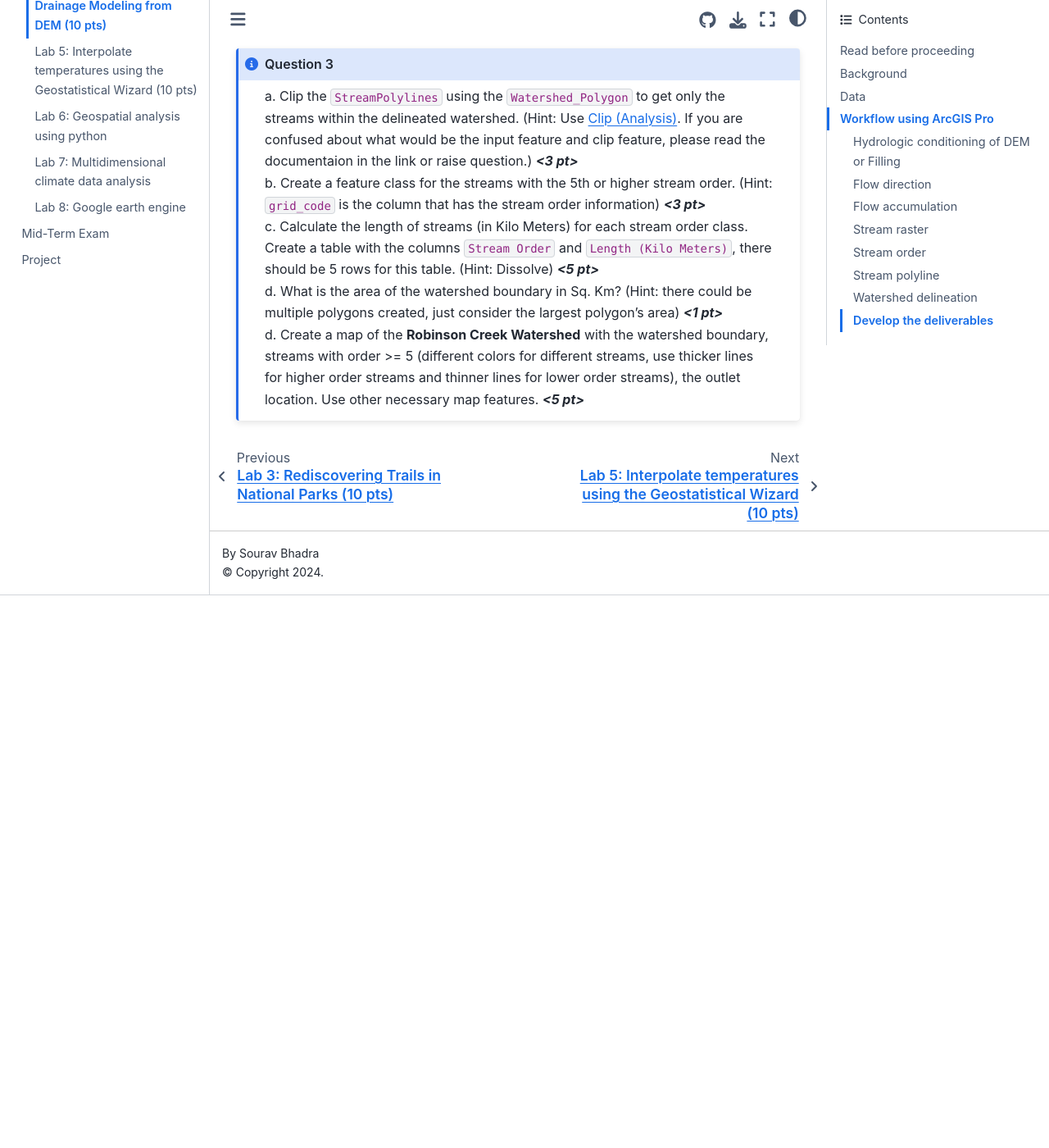
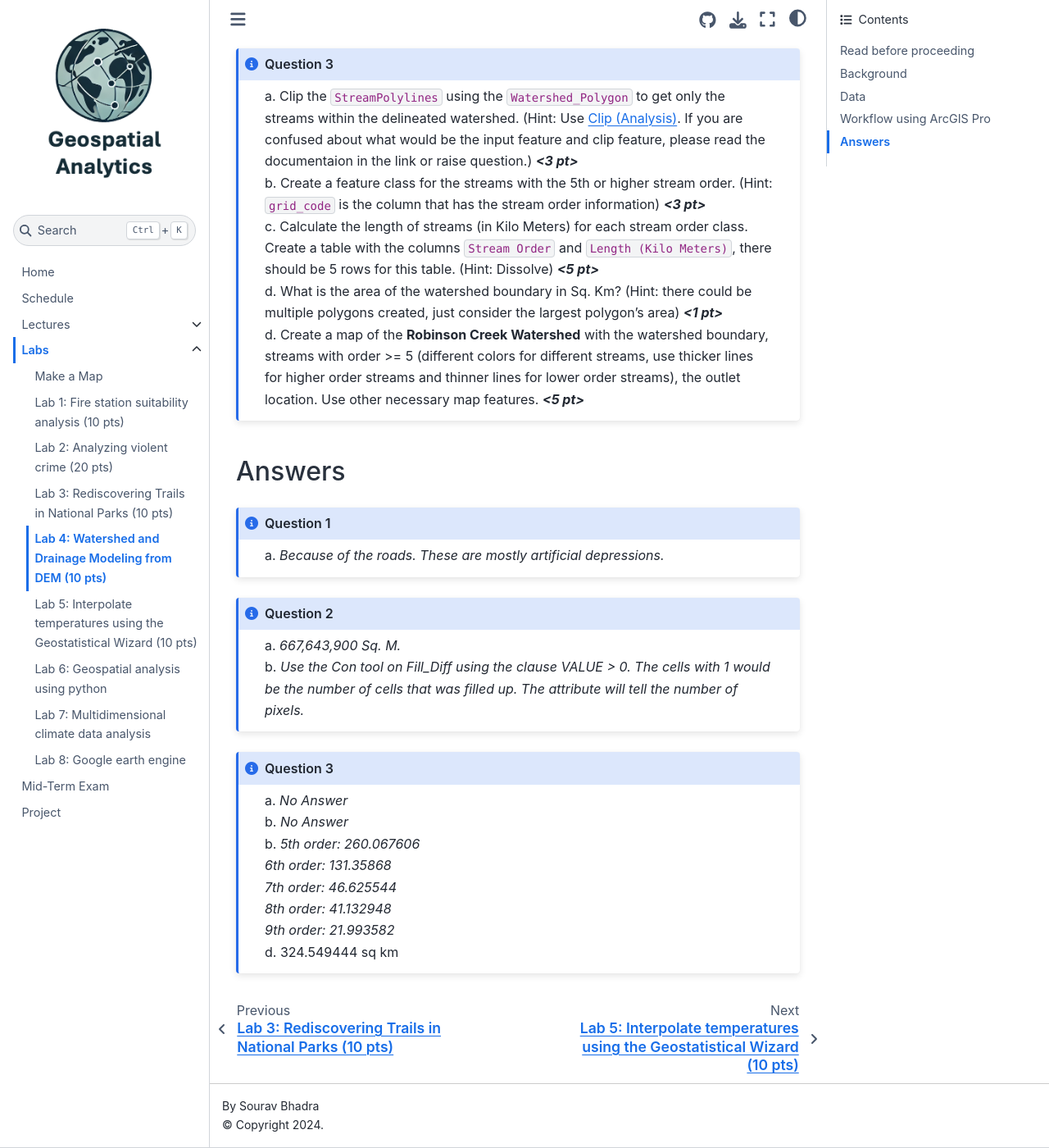
Before and after one commit to souravbhadra/GIS5120, a Jupyter Book: the page built from docs/labs/lab-4/lab-4.md, in a window 1280 px wide and 1400 px high, scrolled down 6836 px. Shown: the whole window at 82% size. Built offline with Jupyter Book 1.0.4 settings and Sphinx 7.4.7 and the Sphinx Book theme 1.1.4, drawn with Linux system fonts in a browser that asks for light colours; before the commit the page ends 7562 px from its top, so only the background shows below that.

Commit message:
added lab 4 answers

````diff
--- a/docs/labs/lab-4/lab-4.md
+++ b/docs/labs/lab-4/lab-4.md
@@ -197,3 +197,31 @@ c. Calculate the length of streams (in Kilo Meters) for each stream order class.
 d. What is the area of the watershed boundary in Sq. Km? (Hint: there could be multiple polygons created, just consider the largest polygon's area) ***<1 pt>***
 d. Create a map of the **Robinson Creek Watershed** with the watershed boundary, streams with order >= 5 (different colors for different streams, use thicker lines for higher order streams and thinner lines for lower order streams), the outlet location. Use other necessary map features.  ***<5 pt>***
 ```
+
+## Answers
+
+```{admonition} Question 1
+:class: note
+
+a. *Because of the roads. These are mostly artificial depressions.*
+```
+
+```{admonition} Question 2
+:class: note
+
+a. *667,643,900 Sq. M.*
+b. *Use the Con tool on Fill_Diff using the clause VALUE > 0. The cells with 1 would be the number of cells that was filled up. The attribute will tell the number of pixels.*
+```
+
+```{admonition} Question 3
+:class: note
+
+a. *No Answer*
+b. *No Answer*
+b. *5th order: 260.067606
+6th order: 131.35868
+7th order: 46.625544
+8th order: 41.132948
+9th order: 21.993582*
+d. 324.549444 sq km
+```
````
Also changed, not shown: docs/labs/lab-3/lab-3.md (+1 -1 lines), 9 other files.
